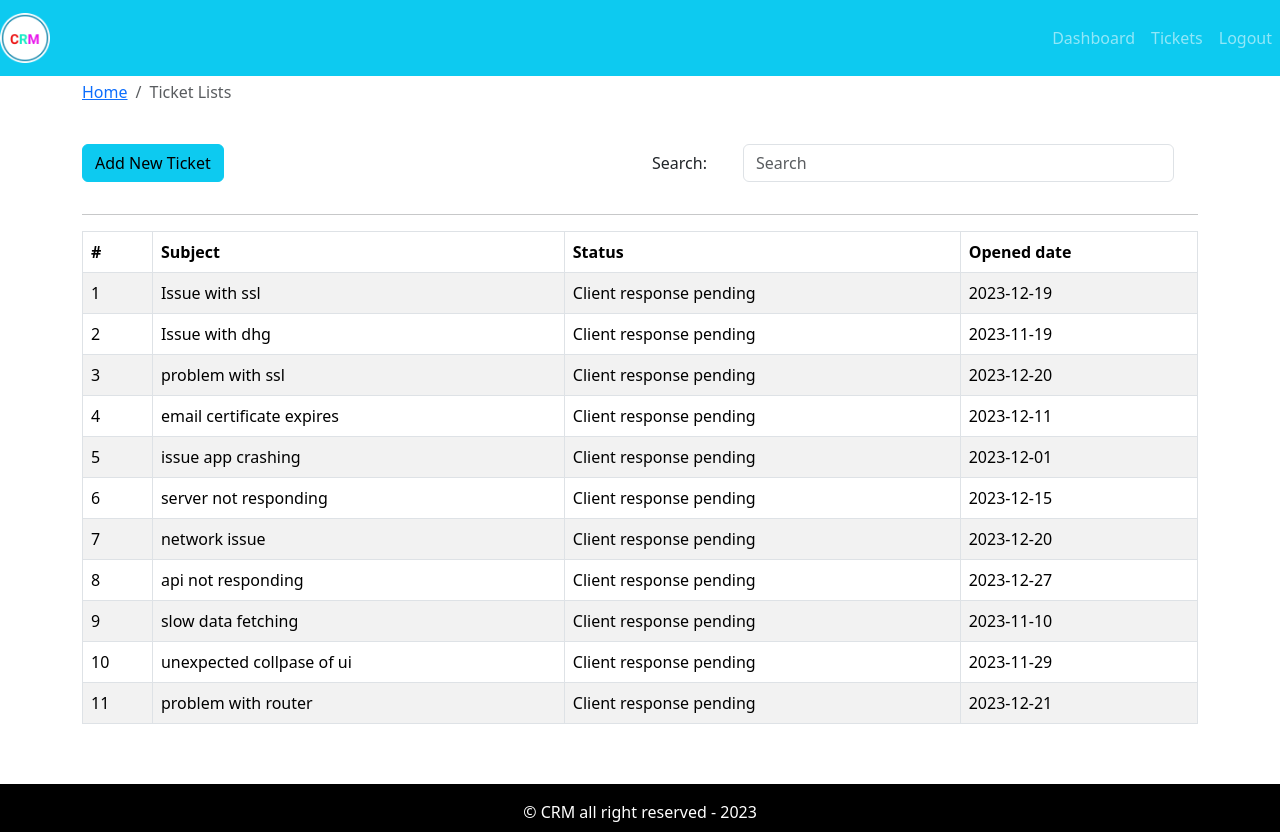
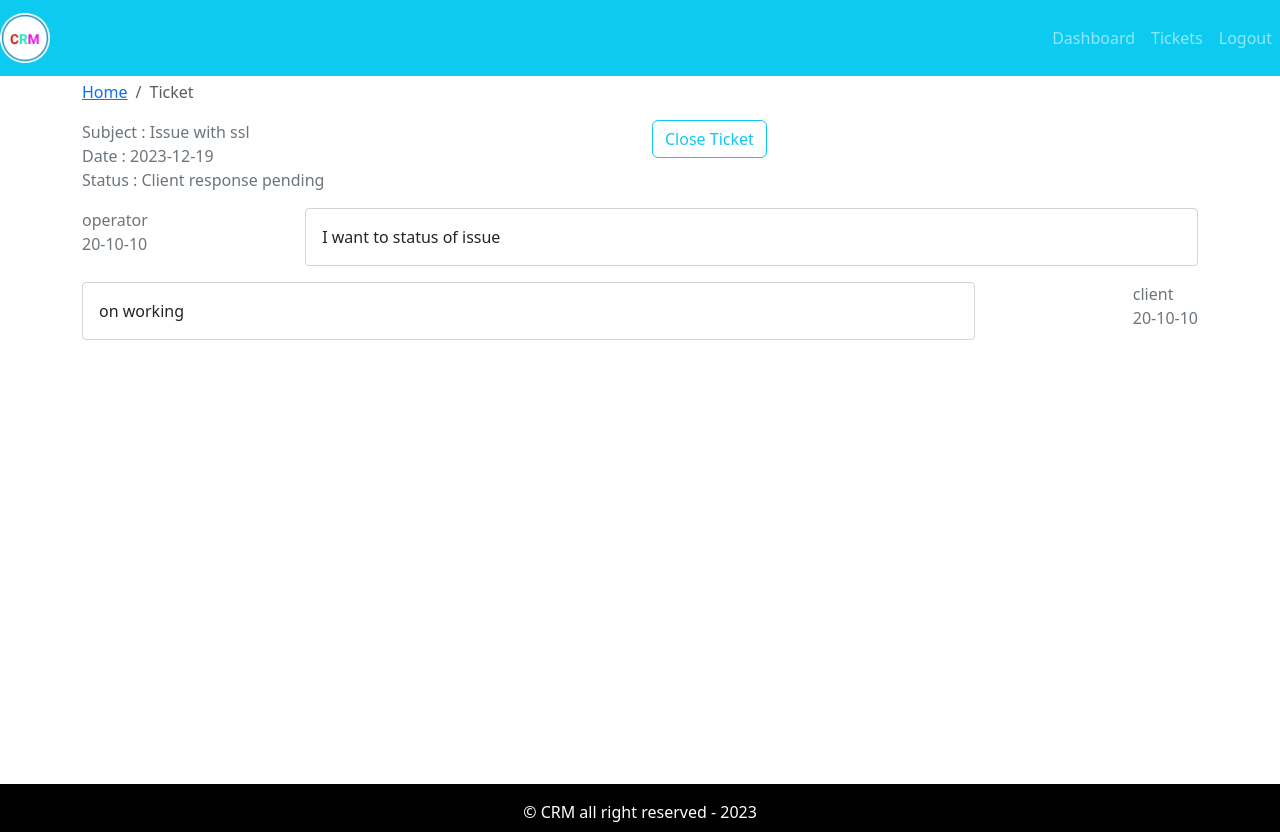
Before and after one commit to RemyaManoharan/crm-frontend, a React (Create React App) app: page / in a window 1280 px wide. Built offline with nearby package versions, Linux system fonts and the light colour scheme.

Commit message:
ticketpage and message added

```diff
--- a/src/App.js
+++ b/src/App.js
@@ -5,6 +5,7 @@ import Defaultlayout from "./layout/Defaultlayout";
 import DashboardPage from "./page/dashboard/DashboardPage";
 import AddTicketPage from "./page/NewTicket/AddTicketPage";
 import TicketListPage from "./page/TicketListing/TicketListPage";
+import TicketPage from "./page/Ticket/TicketPage";
 
 
 
@@ -15,7 +16,8 @@ function App() {
       <Defaultlayout>
         {/* <DashboardPage/> */}
       {/* <AddTicketPage/> */}
-      <TicketListPage/>
+      {/* <TicketListPage/> */}
+      <TicketPage/>
         </Defaultlayout>
     </div>
   );
--- a/src/assests/data/dummy-tickets.json
+++ b/src/assests/data/dummy-tickets.json
@@ -1,70 +1,80 @@
 [
   {
-        "id" :1,
-        "subject" :"Issue with ssl ",
-        "status":"Client response pending",
-        "addedAt":"2023-12-19"
+    "id": 1,
+    "subject": "Issue with ssl ",
+    "status": "Client response pending",
+    "addedAt": "2023-12-19",
+    "history": [
+      {
+        "date": "20-10-10",
+        "message": "I want to status of issue",
+        "messageBy": "operator"
       },
       {
-        "id" :2,
-        "subject" :"Issue with dhg",
-        "status":"Client response pending",
-        "addedAt":"2023-11-19"
+        "date": "20-10-10",
+        "message": "on working",
+        "messageBy": "client"
+      }
+    ]
   },
   {
-        "id" :3,
-        "subject" :"problem with ssl ",
-        "status":"Client response pending",
-        "addedAt":"2023-12-20"
+    "id": 2,
+    "subject": "Issue with dhg",
+    "status": "Client response pending",
+    "addedAt": "2023-11-19"
   },
   {
-        "id" :4,
-        "subject" :"email certificate expires",
-        "status":"Client response pending",
-        "addedAt":"2023-12-11"
+    "id": 3,
+    "subject": "problem with ssl ",
+    "status": "Client response pending",
+    "addedAt": "2023-12-20"
   },
   {
-        "id" :5,
-        "subject" :"issue app crashing",
-        "status":"Client response pending",
-        "addedAt":"2023-12-01"
+    "id": 4,
+    "subject": "email certificate expires",
+    "status": "Client response pending",
+    "addedAt": "2023-12-11"
   },
   {
-        "id" :6,
-        "subject" :"server not responding",
-        "status":"Client response pending",
-        "addedAt":"2023-12-15"
+    "id": 5,
+    "subject": "issue app crashing",
+    "status": "Client response pending",
+    "addedAt": "2023-12-01"
   },
   {
-        "id" :7,
-        "subject" :"network issue",
-        "status":"Client response pending",
-        "addedAt":"2023-12-20"
+    "id": 6,
+    "subject": "server not responding",
+    "status": "Client response pending",
+    "addedAt": "2023-12-15"
   },
   {
-        "id" :8,
-        "subject" :"api not responding",
-        "status":"Client response pending",
-        "addedAt":"2023-12-27"
+    "id": 7,
+    "subject": "network issue",
+    "status": "Client response pending",
+    "addedAt": "2023-12-20"
   },
   {
-        "id" :9,
-        "subject" :"slow data fetching",
-        "status":"Client response pending",
-        "addedAt":"2023-11-10"
+    "id": 8,
+    "subject": "api not responding",
+    "status": "Client response pending",
+    "addedAt": "2023-12-27"
   },
   {
-        "id" :10,
-        "subject" :"unexpected collpase of ui",
-        "status":"Client response pending",
-        "addedAt":"2023-11-29"
+    "id": 9,
+    "subject": "slow data fetching",
+    "status": "Client response pending",
+    "addedAt": "2023-11-10"
   },
   {
-        "id" :11,
-        "subject" :"problem with router",
-        "status":"Client response pending",
-        "addedAt":"2023-12-21"
+    "id": 10,
+    "subject": "unexpected collpase of ui",
+    "status": "Client response pending",
+    "addedAt": "2023-11-29"
+  },
+  {
+    "id": 11,
+    "subject": "problem with router",
+    "status": "Client response pending",
+    "addedAt": "2023-12-21"
   }
-
-
 ]
--- /dev/null
+++ b/src/components/MessageHistory/MessageHistory.js
@@ -0,0 +1,21 @@
+import React from "react";
+import PropTypes from "prop-types";
+import'./MessageHistory.style.css'
+
+const MessageHistory = ({ msg }) => {
+  return msg.map((row, i) => (
+    <div key={i} className="message-history mt-3">
+      <div className="send font-weight-bold text-secondary">
+        <div className="sender">{row.messageBy}</div>
+        <div className="date">{row.date}</div>
+      </div>
+      <div className="message">{row.message}</div>
+    </div>
+  ));
+};
+
+MessageHistory.propTypes = {
+  msg: PropTypes.array.isRequired,
+};
+
+export default MessageHistory;
--- /dev/null
+++ b/src/components/MessageHistory/MessageHistory.style.css
@@ -0,0 +1,17 @@
+.message-history{
+    display: flex;
+    flex-direction: row;
+    justify-content: space-between;
+
+}
+.message-history:nth-child(even) {
+display: flex;
+flex-direction: row-reverse;
+justify-content: space-between;
+}
+.message {
+    padding: 1rem;
+    width:80%;
+    border: 1px solid #ced4da;
+    border-radius: 0.25rem;
+}
--- /dev/null
+++ b/src/page/Ticket/TicketPage.js
@@ -0,0 +1,37 @@
+import React from "react";
+import { Container, Row, Col, Button } from "react-bootstrap";
+import BreadCrumbComp from "../../components/BreadCrumb/BreadCrumbComp";
+import tickets from "../../assests/data/dummy-tickets.json";
+import MessageHistory from "../../components/MessageHistory/MessageHistory";
+
+
+
+const TicketPage = () => {
+    const ticket = tickets[0];
+  return (
+    <Container>
+      <Row>
+        <Col>
+          <BreadCrumbComp page="Ticket" />
+        </Col>
+      </Row>
+      <Row>
+        <Col className="text-weight-bolder text-secondary">
+          <div className="subject">Subject : {ticket.subject}</div>
+          <div className="date">Date : {ticket.addedAt}</div>
+          <div className="status">Status : {ticket.status}</div>
+        </Col>
+        <Col className="text-right">
+          <Button variant="outline-info">Close Ticket</Button>
+        </Col>
+      </Row>
+      <Row>
+        <Col>
+          <MessageHistory msg={ticket.history} />
+        </Col>
+      </Row>
+    </Container>
+  );
+};
+
+export default TicketPage;
```
Lines whose indentation alone changed are shown as unchanged.
